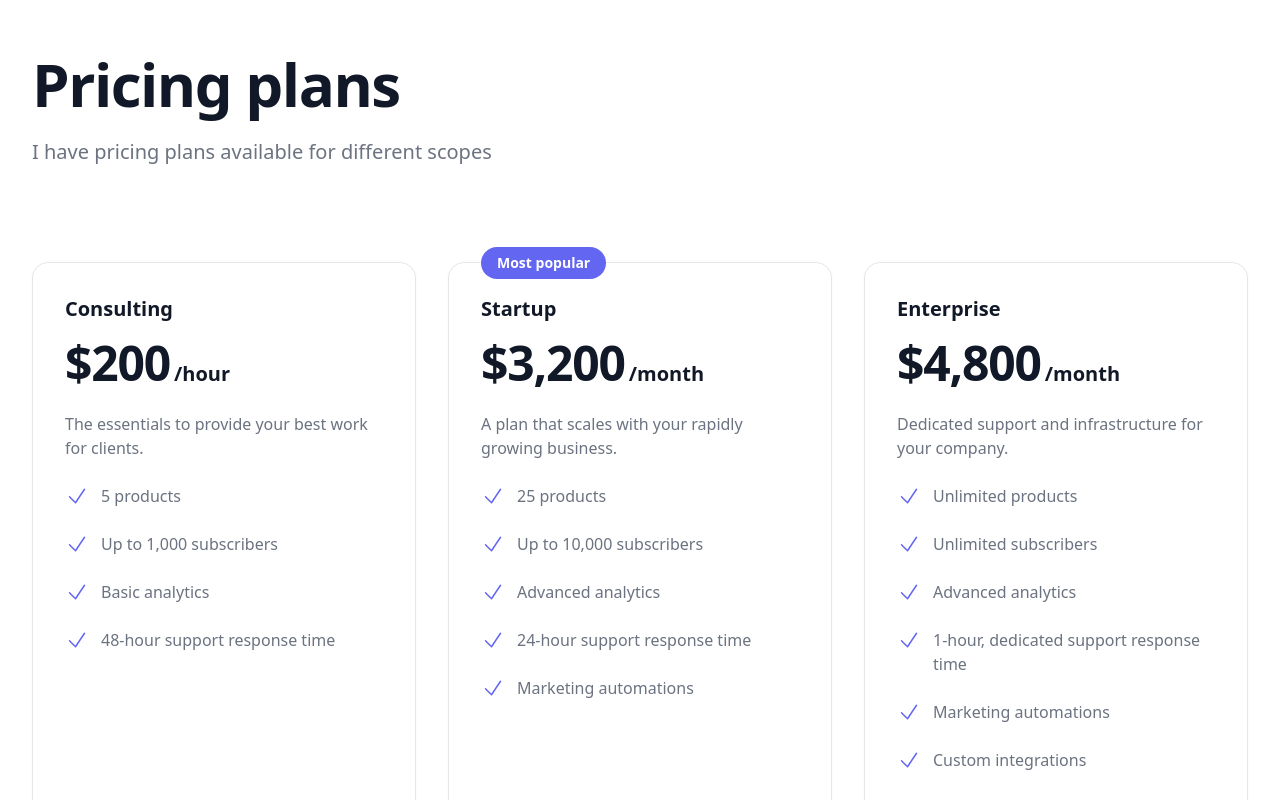
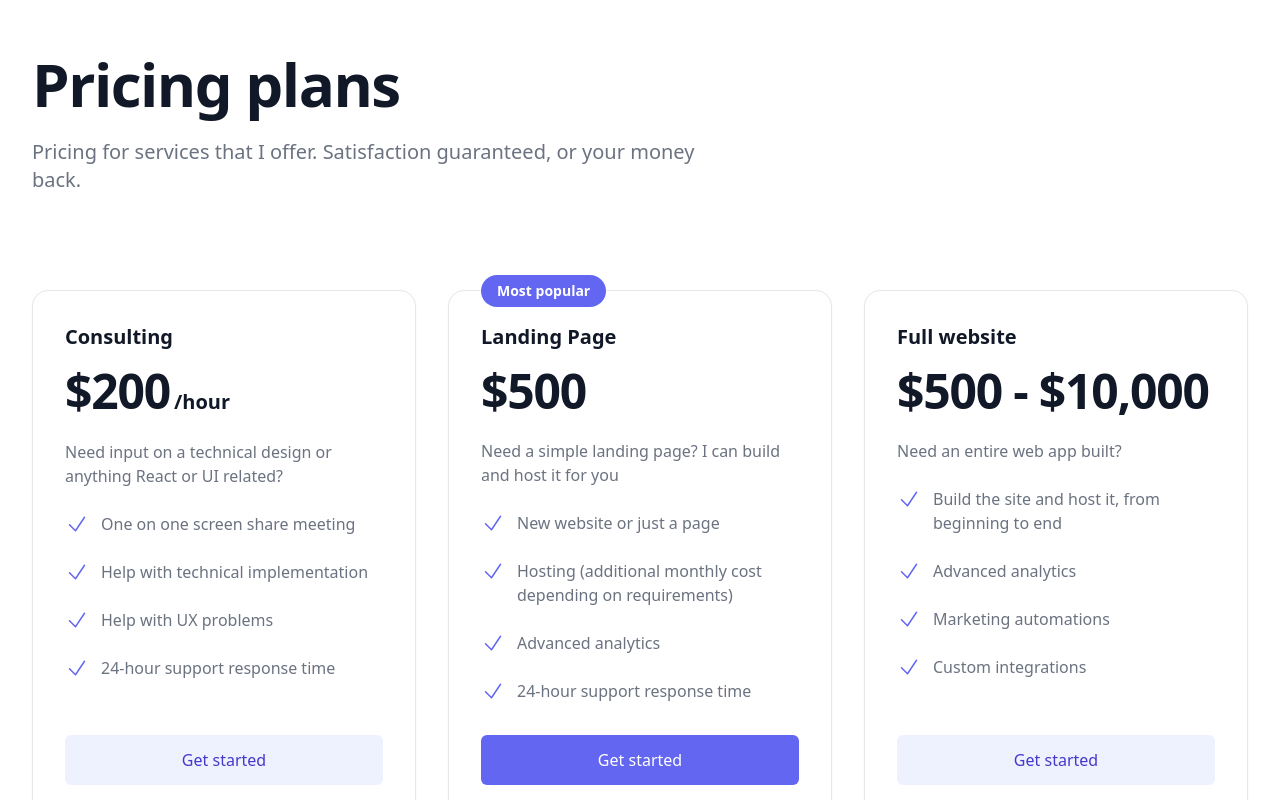
Before and after one commit to Jared-Dahlke/average_looking_portfolio, a Next.js app: page / in a window 1280 px wide. Shown: the part 900-1700 px from the top of the page. Built offline with nearby package versions, Linux system fonts and the light colour scheme.

Commit message:
update pricing plans  section

```diff
--- a/components/TeamSection.tsx
+++ b/components/TeamSection.tsx
@@ -7,45 +7,42 @@ const pricing = {
 			title: 'Consulting',
 			price: '200',
 			frequency: '/hour',
-			description: 'The essentials to provide your best work for clients.',
+			description: `Need input on a technical design or anything React or UI related?`,
 			features: [
-				'5 products',
-				'Up to 1,000 subscribers',
-				'Basic analytics',
-				'48-hour support response time'
+				'One on one screen share meeting',
+				'Help with technical implementation',
+				'Help with UX problems',
+				'24-hour support response time'
 			],
-			cta: 'Monthly billing',
+			cta: 'Get started',
 			mostPopular: false
 		},
 		{
-			title: 'Startup',
-			price: '3,200',
-			frequency: '/month',
-			description: 'A plan that scales with your rapidly growing business.',
+			title: 'Landing Page',
+			price: '500',
+			frequency: '',
+			description: `Need a simple landing page? I can build and host it for you`,
 			features: [
-				'25 products',
-				'Up to 10,000 subscribers',
+				'New website or just a page',
+				'Hosting (additional monthly cost depending on requirements)',
 				'Advanced analytics',
-				'24-hour support response time',
-				'Marketing automations'
+				'24-hour support response time'
 			],
-			cta: 'Monthly billing',
+			cta: 'Get started',
 			mostPopular: true
 		},
 		{
-			title: 'Enterprise',
-			price: '4,800',
-			frequency: '/month',
-			description: 'Dedicated support and infrastructure for your company.',
+			title: 'Full website',
+			price: '500 - $10,000',
+			frequency: '',
+			description: 'Need an entire web app built?',
 			features: [
-				'Unlimited products',
-				'Unlimited subscribers',
+				'Build the site and host it, from beginning to end',
 				'Advanced analytics',
-				'1-hour, dedicated support response time',
 				'Marketing automations',
 				'Custom integrations'
 			],
-			cta: 'Monthly billing',
+			cta: 'Get started',
 			mostPopular: false
 		}
 	]
@@ -62,7 +59,8 @@ export function TeamSection() {
 				Pricing plans
 			</h2>
 			<p className='mt-6 max-w-2xl text-xl text-gray-500'>
-				I have pricing plans available for different scopes
+				Pricing for services that I offer. Satisfaction guaranteed, or your
+				money back.
 			</p>
 
 			{/* Tiers */}
```
